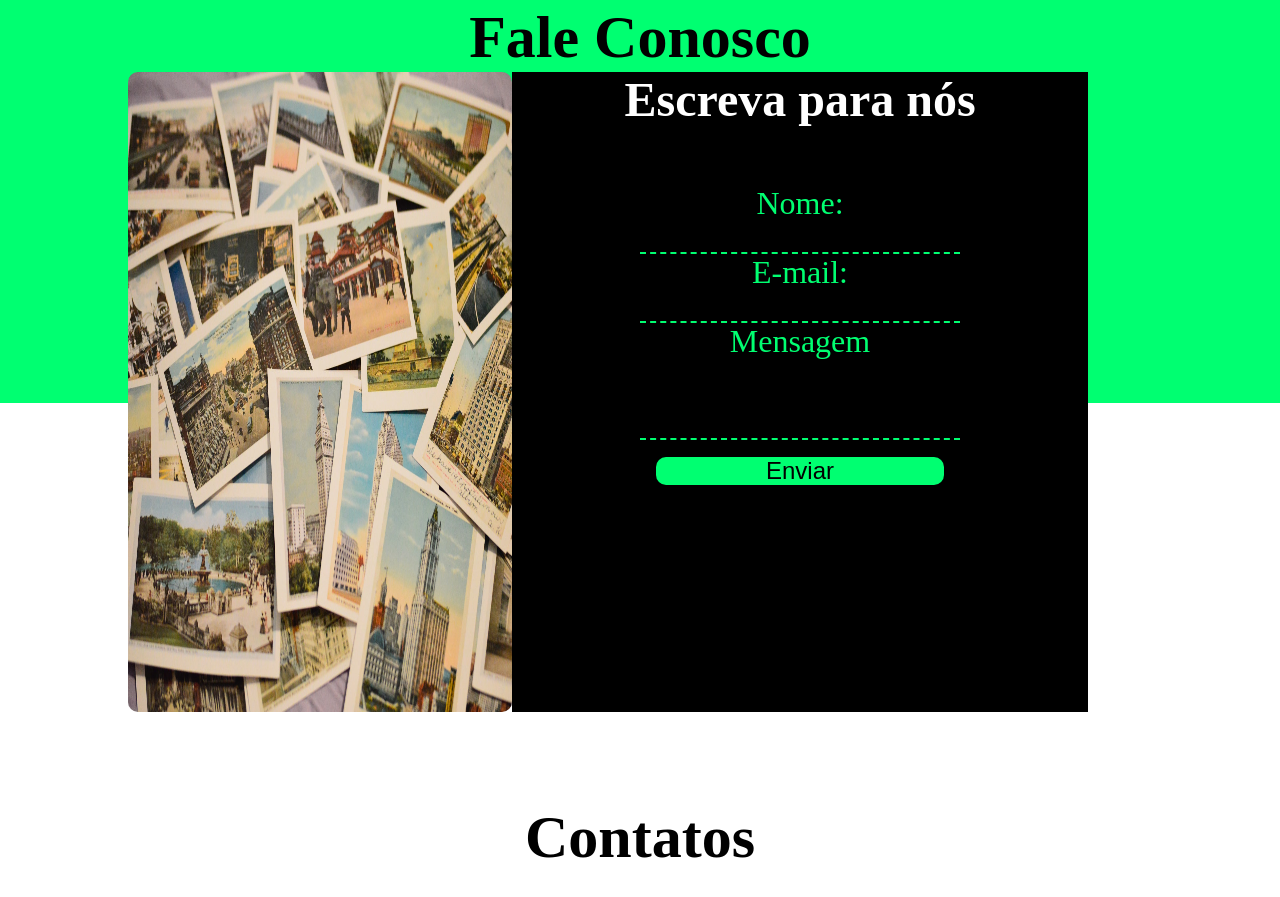
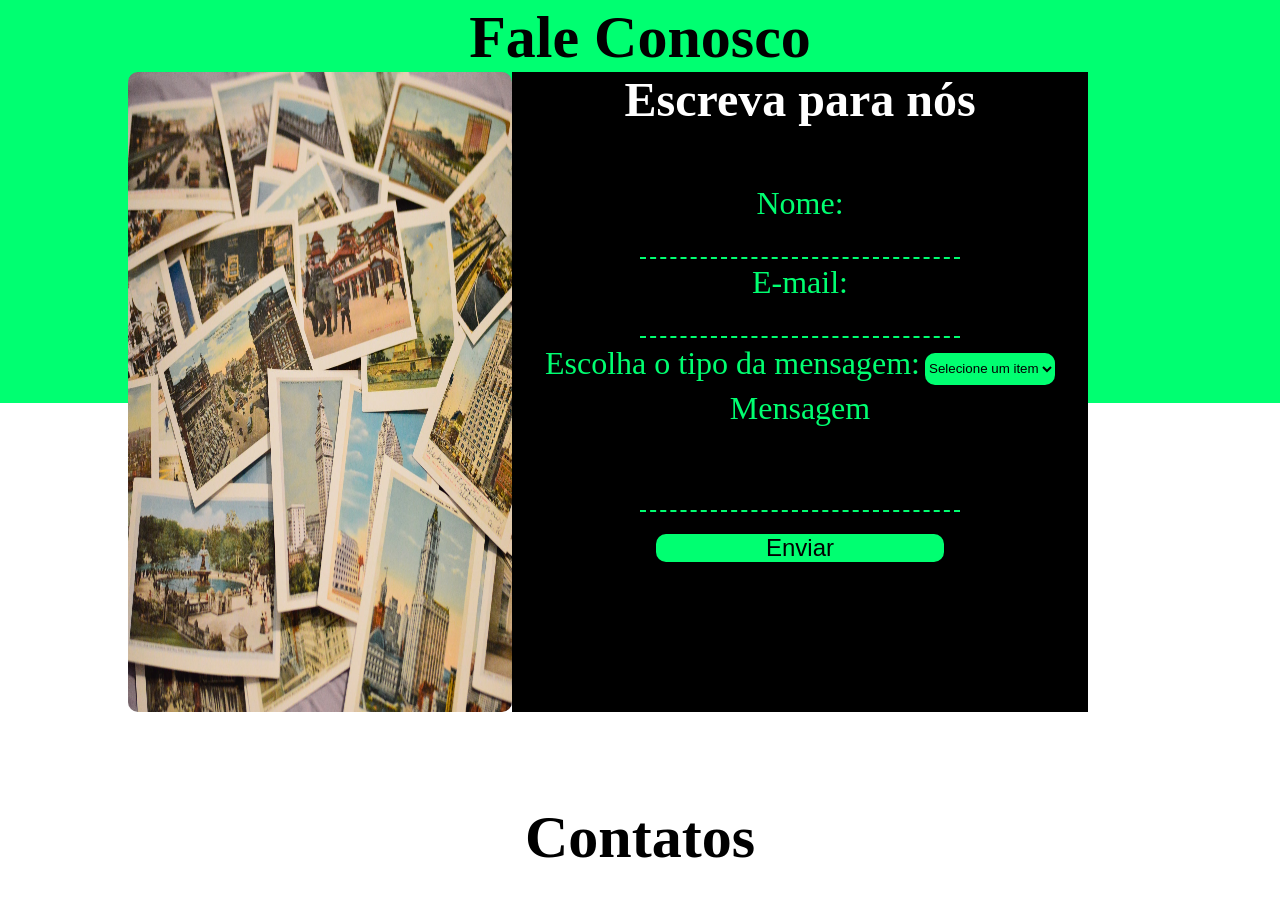
Before and after one commit to Danilomunhe/Airplus_Travel, a plain HTML site: page HTML/index.html in a window 1280 px wide. Shown: the part 3197-4094 px from the top of the page. Drawn offline with Linux system fonts and the light colour scheme.

Commit message:
Adicionando um comboBox ao fale Conosco

```diff
--- a/CSS/faleConosco.css
+++ b/CSS/faleConosco.css
@@ -44,6 +44,7 @@
     flex-direction: column;
     margin-top: 10%;
     align-items: center;
+    gap: 5px;
 }
 .formulario h2{
     color: white;
@@ -84,6 +85,20 @@ textarea{
     color: white;
     resize: none;
 }
+select{
+    margin-top: 2%;
+    color: black;
+    background-color: #00ff71;
+    height: 2rem;
+    border: none;
+    border-radius: 10px;
+    cursor: pointer;
+}
+.tipoDeMensagem{
+    display: flex;
+    align-items: center;
+    gap: 5px;
+}
 .botaoEnviar{
     color: black;
     background-color: #00ff71;
--- a/HTML/index.html
+++ b/HTML/index.html
@@ -171,9 +171,19 @@
                 <input type="text" class="field1 caixaDeTexto" >
                 <label>E-mail:</label>
                 <input type="email" class="field1 caixaDeTexto">
+                <div class="tipoDeMensagem">
+                <label>Escolha o tipo da mensagem:</label>
+                <select name="itensDeAvaliação" id="">
+                    <option value="" selected>Selecione um item</option>
+                    <option value="duvida">Dúvida</option>
+                    <option value="critica">Crítica</option>
+                    <option value="elogio">Elogio</option>
+                    <option value="sugestão">Sugestão</option>
+                </select>
+                </div>
                 <label>Mensagem</label>
                 <textarea name="mensagem" id="#mensagem-field" class="field2" cols="15" rows="15"></textarea>
-                <input type="submit" value="Enviar" class="botaoEnviar"> Enviar
+                <input type="submit" value="Enviar" class="botaoEnviar">
             </form>
             </div>
             </div>
```
